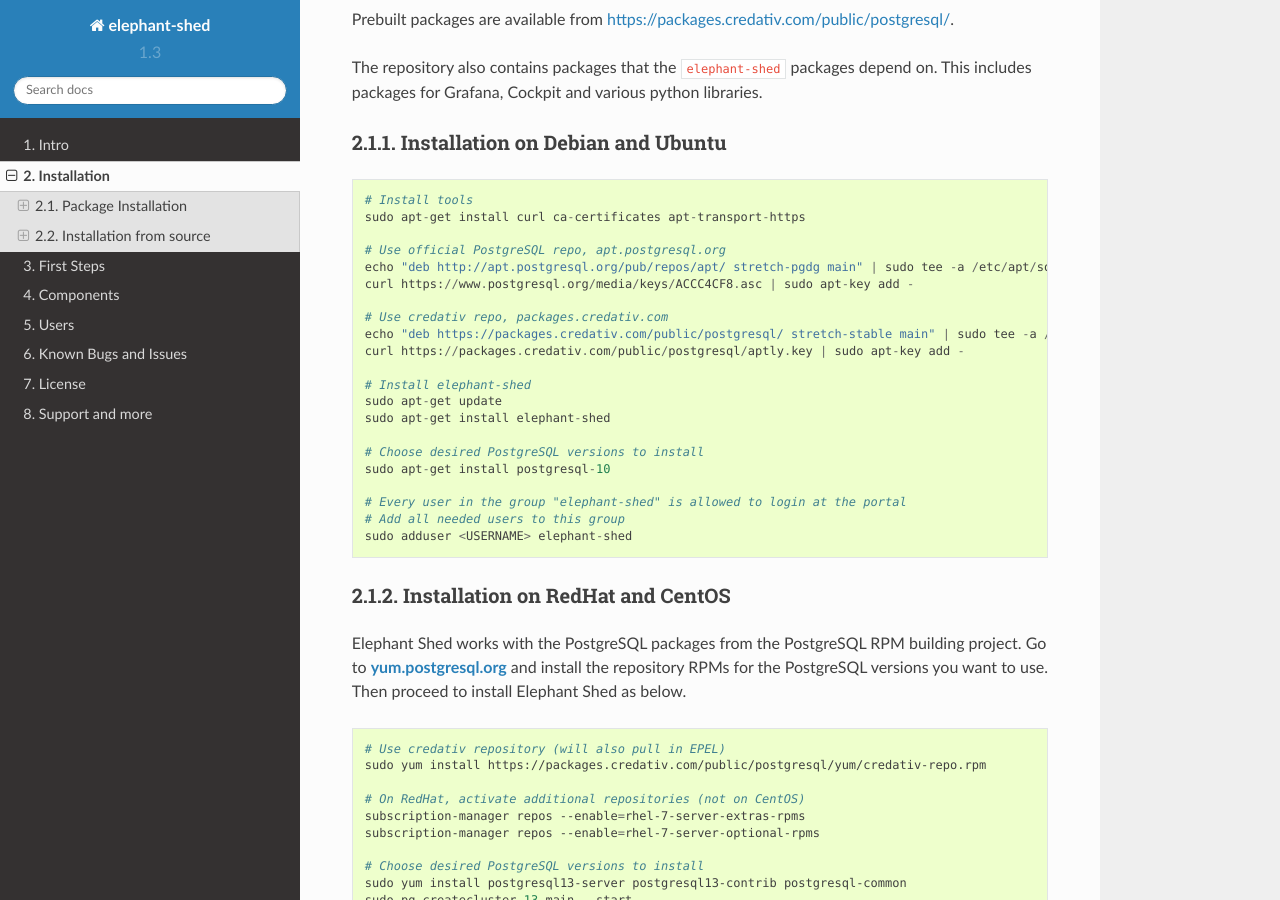
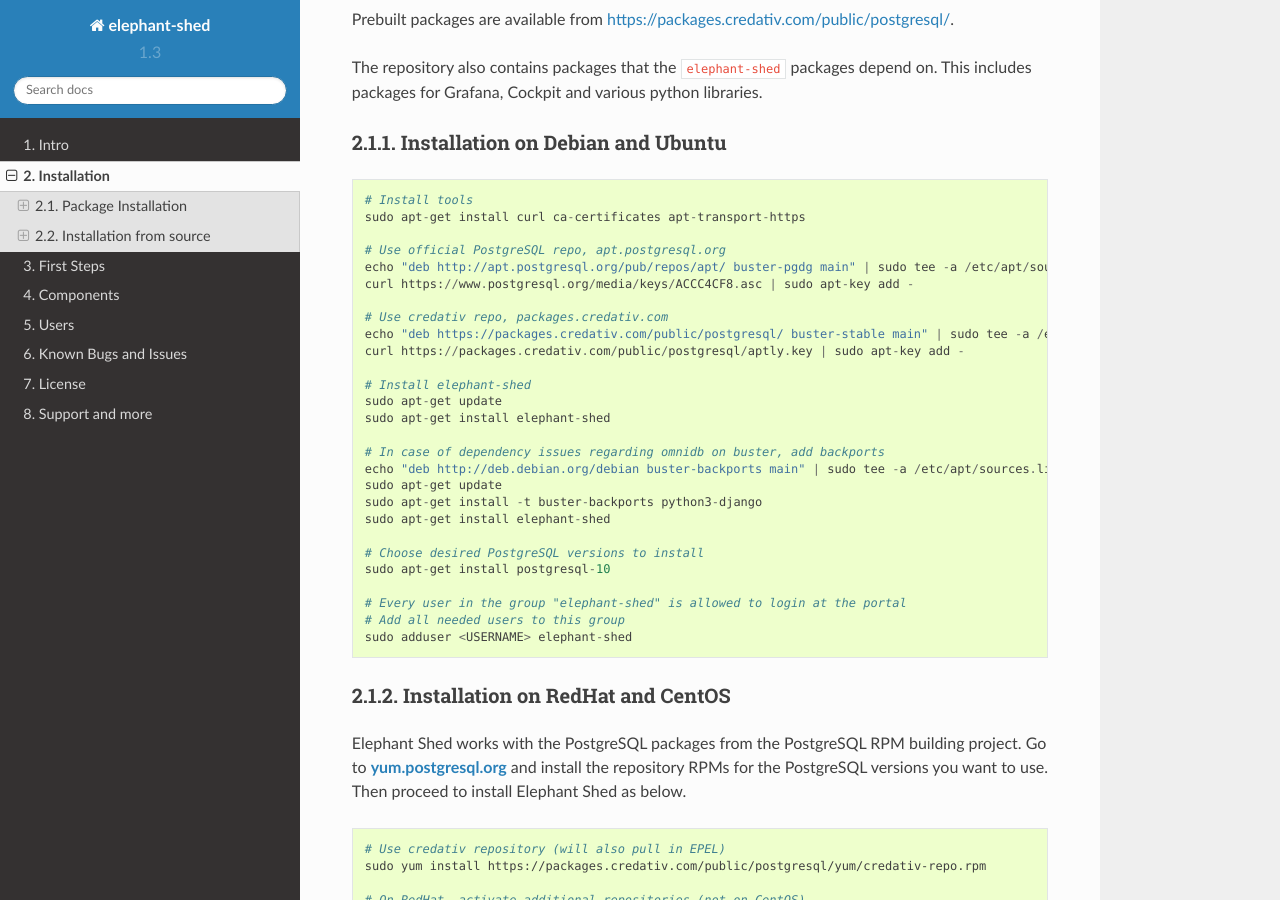
Before and after one commit to credativ/elephant-shed, a Sphinx documentation site: the page built from doc/chapter/installation.md, in a window 1280 px wide and 900 px high, scrolled down 627 px. Built offline with Sphinx 7.4.7 and the Read the Docs theme 2.0.0, drawn with Linux system fonts in a browser that asks for light colours.

Commit message:
Update Debian installation instructions

```diff
--- a/doc/chapter/installation.md
+++ b/doc/chapter/installation.md
@@ -41,15 +41,21 @@ on. This includes packages for Grafana, Cockpit and various python libraries.
 sudo apt-get install curl ca-certificates apt-transport-https
 
 # Use official PostgreSQL repo, apt.postgresql.org
-echo "deb http://apt.postgresql.org/pub/repos/apt/ stretch-pgdg main" | sudo tee -a /etc/apt/sources.list.d/pgdg.list
+echo "deb http://apt.postgresql.org/pub/repos/apt/ buster-pgdg main" | sudo tee -a /etc/apt/sources.list.d/pgdg.list
 curl https://www.postgresql.org/media/keys/ACCC4CF8.asc | sudo apt-key add -
 
 # Use credativ repo, packages.credativ.com
-echo "deb https://packages.credativ.com/public/postgresql/ stretch-stable main" | sudo tee -a /etc/apt/sources.list.d/elephant-shed.list
+echo "deb https://packages.credativ.com/public/postgresql/ buster-stable main" | sudo tee -a /etc/apt/sources.list.d/elephant-shed.list
 curl https://packages.credativ.com/public/postgresql/aptly.key | sudo apt-key add -
 
 # Install elephant-shed
 sudo apt-get update
+sudo apt-get install elephant-shed
+
+# In case of dependency issues regarding omnidb on buster, add backports
+echo "deb http://deb.debian.org/debian buster-backports main" | sudo tee -a /etc/apt/sources.list.d/backports.list
+sudo apt-get update
+sudo apt-get install -t buster-backports python3-django
 sudo apt-get install elephant-shed
 
 # Choose desired PostgreSQL versions to install
```
